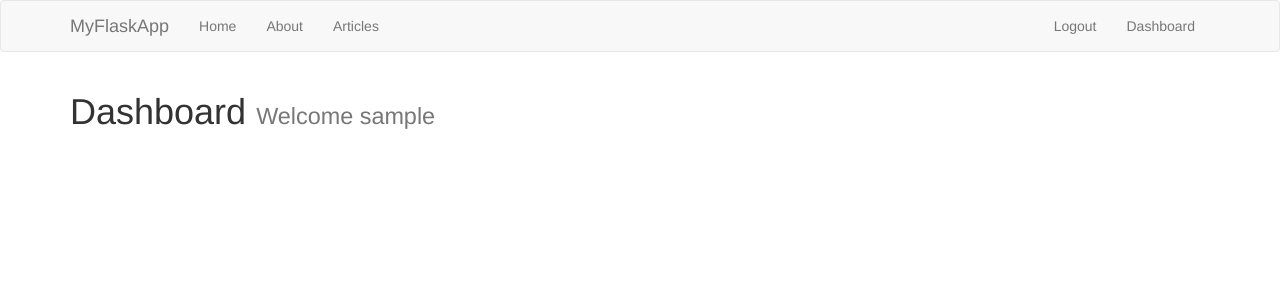
After one commit to pantmanik/myflaskapp, a Flask app: page /dashboard in a window 1280 px wide. The commit adds this page. Shown: the top 300 px of the page. Run offline with Flask 2, Linux system fonts and the light colour scheme; the visitor is signed in with stand-in values (Sample User, id 1); some libraries are stand-ins or nearby versions.

Commit message:
Further changes

```diff
--- a/app.py
+++ b/app.py
@@ -3,6 +3,7 @@ from data import Articles
 from flask_mysqldb import MySQL
 from wtforms import Form, StringField, TextAreaField, PasswordField, validators
 from passlib.hash import sha256_crypt
+from functools import wraps
 
 app = Flask(__name__)
 
@@ -70,7 +71,7 @@ def register():
 @app.route('/login', methods=['GET','POST'])
 def login():
 	if request.method == 'POST':
-		username=request.form('username')
+		username=request.form['username']
 		password_candidate = request.form['password']
 
 		cur = mysql.connection.cursor()
@@ -81,11 +82,41 @@ def login():
 			password = data['password']
 
 			if sha256_crypt.verify(password_candidate, password):
-				app.logger.info('PASSWORD MATCHED')
+				session['logged_in']=True
+				session['username']=username
+
+				flash('You are now logged in', 'success')
+				return redirect(url_for('dashboard'))
+			else:
+				error= 'Invalid Login'
+				return render_template('login.html', error=error)
+			cur.close()
 		else:
-			app.logger.info('PASSWORD INCORRECT')
+			error= 'Username not found'
+			return render_template('login.html', error=error)
 
 	return render_template('login.html')
+
+def is_logged_in(f):
+	@wraps(f)
+	def wrap(*args, **kwargs):
+		if "logged_in" in session:
+			return f(*args, **kwargs)
+		else:
+			flash("Unauthorized. Please login", "danger")
+			return redirect(url_for('login'))
+	return wrap
+
+@app.route('/logout')
+def logout():
+	session.clear()
+	flash('You are now logged out', 'success')
+	return redirect(url_for('login'))
+
+@app.route('/dashboard')
+@is_logged_in
+def dashboard():
+	return render_template('dashboard.html')
 
 if __name__ == '__main__':
 	app.secret_key='secret123'
--- /dev/null
+++ b/templates/dashboard.html
@@ -0,0 +1,5 @@
+{% extends 'layout.html' %}
+
+{% block body %}
+	<h1>Dashboard <small>Welcome {{session.username}}</small></h1>
+{% endblock %}
--- a/templates/includes/_messages.html
+++ b/templates/includes/_messages.html
@@ -5,3 +5,11 @@
     {% endfor %}
   {% endif %}
 {% endwith %}
+
+{% if error %}
+	<div class="alert alert-danger">{{error}}</div>
+{% endif %}
+
+{% if msg %}
+	<div class="alert alert-danger">{{msg}}</div>
+{% endif %}
--- a/templates/includes/_navbar.html
+++ b/templates/includes/_navbar.html
@@ -17,7 +17,13 @@
       </ul>
 
       <ul class="nav navbar-nav navbar-right">
+        {% if session.logged_in %}
+        <li ><a href="/logout">Logout</a></li>
+        <li ><a href="/dashboard">Dashboard</a></li>
+        {% else %}
         <li ><a href="/register">Register</a></li>
+        <li ><a href="/login">Login</a></li>
+        {% endif %}
       </ul>
     </div><!--/.nav-collapse -->
   </div>
```
Also changed, not shown: templates/layout.html (line endings or trailing spaces).
